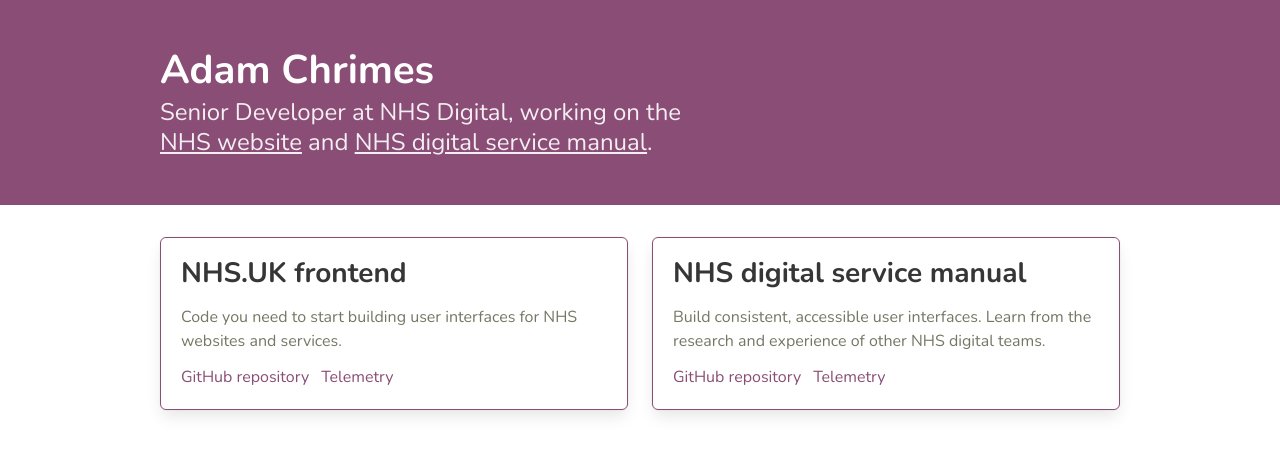
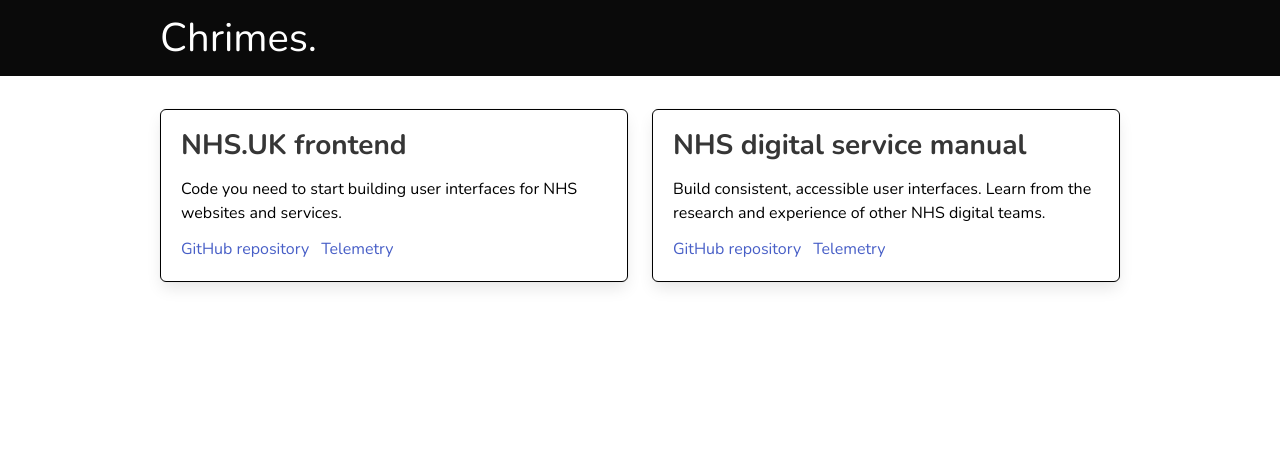
Before and after one commit to chrimesdev/chrimes.dev, a Next.js app: page / in a window 1280 px wide. Shown: the top 454 px of the page. Built offline with nearby package versions, Linux system fonts and the light colour scheme.

Commit message:
refresh design and tidy up releases table

```diff
--- a/package.json
+++ b/package.json
@@ -2,7 +2,6 @@
   "name": "chrimes.dev",
   "version": "0.1.0",
   "private": true,
-  "main": "styles/main.scss",
   "scripts": {
     "dev": "next dev",
     "build": "next build",
--- a/src/pages/index.js
+++ b/src/pages/index.js
@@ -11,18 +11,18 @@
       </Head>
 
       <section>
-        <div class="columns">
-          <div class="column is-one-half">
-            <div class="box">
-              <article class="media">
-                <div class="media-content">
-                  <div class="content">
+        <div className="columns">
+          <div className="column is-one-half">
+            <div className="box">
+              <article className="media">
+                <div className="media-content">
+                  <div className="content">
                     <h2>NHS.UK frontend</h2>
                     <p>Code you need to start building user interfaces for NHS websites and services.</p>
                   </div>
-                  <nav class="level is-mobile">
-                    <div class="level-left">
-                      <a href="https://github.com/nhsuk/nhsuk-frontend" class="level-item">
+                  <nav className="level is-mobile">
+                    <div className="level-left">
+                      <a href="https://github.com/nhsuk/nhsuk-frontend" className="level-item">
                         GitHub repository
                       </a>
                       <Link href="/releases" as={`/releases`}>
@@ -36,17 +36,17 @@
               </article>
             </div>
           </div>
-          <div class="column is-one-half">
-            <div class="box">
-              <article class="media">
-                <div class="media-content">
-                  <div class="content">
+          <div className="column is-one-half">
+            <div className="box">
+              <article className="media">
+                <div className="media-content">
+                  <div className="content">
                     <h2>NHS digital service manual</h2>
                     <p>Build consistent, accessible user interfaces. Learn from the research and experience of other NHS digital teams.</p>
                   </div>
-                  <nav class="level is-mobile">
-                    <div class="level-left">
-                      <a href="https://github.com/nhsuk/nhsuk-service-manual" class="level-item">
+                  <nav className="level is-mobile">
+                    <div className="level-left">
+                      <a href="https://github.com/nhsuk/nhsuk-service-manual" className="level-item">
                         GitHub repository
                       </a>
                       <Link href="/stats" as={`/stats`}>
--- a/src/shared/layout.js
+++ b/src/shared/layout.js
@@ -1,8 +1,7 @@
 import Head from 'next/head'
-import Link from 'next/link'
 
-const name = 'Adam Chrimes'
-export const siteTitle = 'Adam Chrimes'
+const name = 'Chrimes'
+export const siteTitle = 'Chrimes'
 
 export default function Layout({ children, home }) {
   return (
@@ -11,39 +10,32 @@
         <meta charset="utf-8" />
         <meta http-equiv="X-UA-Compatible" content="IE=edge" />
         <meta name="viewport" content="width=device-width, initial-scale=1" />
-        <meta name="description" content="Adam Chrimes website" />
+        <meta name="description" content="Chrimes.dev website" />
+        <meta name="robots" content="noindex" />
         <link rel="icon" href="/favicon.ico" />
       </Head>
 
-      <section class="hero is-primary">
-        <div class="hero-body">
-          <div class="container">
-            <div class="columns">
-              <div class="column is-three-fifths">
-                <h1 class="title is-size-2">
-                  Adam Chrimes
-                </h1>
-                <p class="subtitle is-size-4">
-                Senior Developer at NHS Digital, working on the <a href="https://www.nhs.uk">NHS website</a> and <a href="https://service-manual.nhs.uk">NHS digital service manual</a>.
-                </p>
-              </div>
-            </div>
+      <nav className="navbar has-background-black is-size-2" role="navigation" aria-label="main navigation">
+        <div class="container">
+          <div className="navbar-brand">
+            <a className="navbar-item has-text-white" href="/">
+              Chrimes.
+            </a>
+
+            <a role="button" className="navbar-burger" aria-label="menu" aria-expanded="false">
+              <span aria-hidden="true"></span>
+              <span aria-hidden="true"></span>
+              <span aria-hidden="true"></span>
+            </a>
           </div>
         </div>
-      </section>
+      </nav>
 
       <div className="container">
         <main className="wrapper">
 
           {children}
 
-          {!home && (
-            <div className="mt-4">
-              <Link href="/">
-                <a>← Back to home</a>
-              </Link>
-            </div>
-          )}
         </main>
       </div>
     </div>
--- a/src/styles/global.scss
+++ b/src/styles/global.scss
@@ -3,19 +3,8 @@
 // Import a Google Font
 @import url('https://fonts.googleapis.com/css?family=Nunito:400,700');
 
-// Set your brand colors
-$purple: #8A4D76;
-$pink: #FA7C91;
-$brown: #757763;
-$beige-light: #D0D1CD;
-$beige-lighter: #EFF0EB;
-
 // Update Bulma's global variables
 $family-sans-serif: "Nunito", sans-serif;
-$grey-dark: $brown;
-$grey-light: $beige-light;
-$primary: $purple;
-$link: $purple;
 $widescreen-enabled: false;
 $fullhd-enabled: false;
 
@@ -31,12 +20,12 @@
   padding-bottom: 32px;
 }
 
-.box {
-  border: 1px solid $purple;
+.navbar {
+  border-bottom: 1px solid #fff;
 }
 
-.hero-body a {
-  text-decoration: underline;
+.box {
+  border: 1px solid #000;
 }
 
 a {
@@ -52,3 +41,7 @@
   padding: 10px;
   caption-side: bottom;
 }
+
+p {
+  color: #000;
+}
```
Also changed, not shown: src/pages/releases/index.js (+29 -0 lines), public/robots.txt (added), 2 other files (tests, documents, lock files or other folders).
